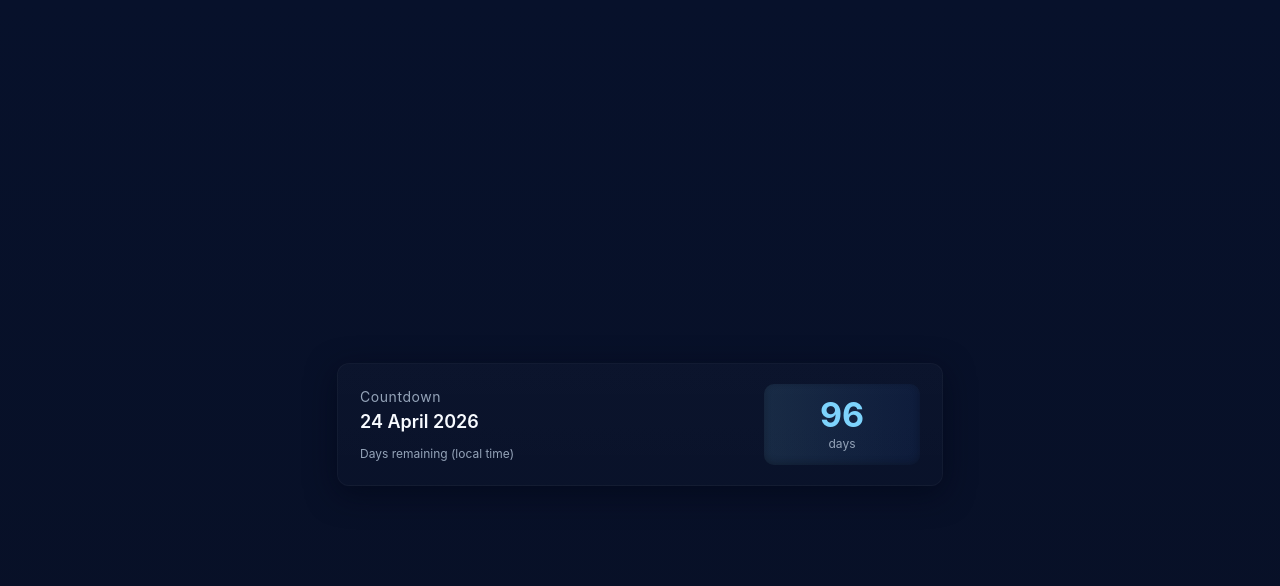
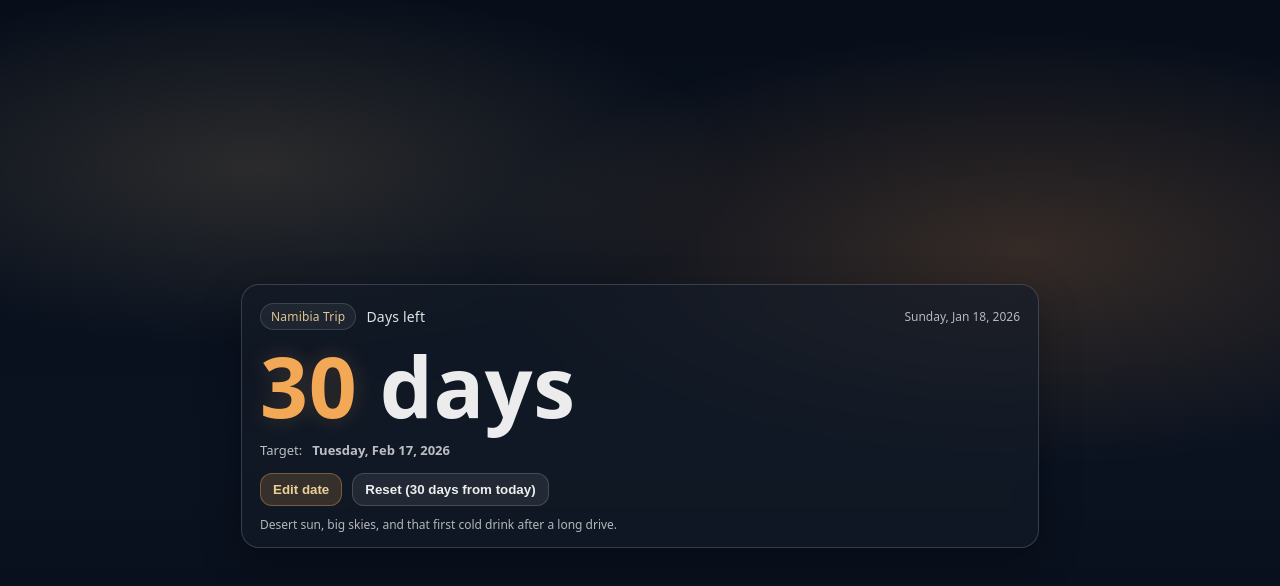
Before and after one commit to FGAdriaanse/Countdown-timer, a plain HTML site: page index.html in a window 1280 px wide. Drawn offline with Linux system fonts and the light colour scheme.

Commit message:
Update countdown page for Namibia trip

```diff
--- a/index.html
+++ b/index.html
@@ -2,157 +2,322 @@
 <html lang="en">
 <head>
   <meta charset="utf-8" />
-  <meta name="viewport" content="width=device-width,initial-scale=1" />
-  <title>Countdown to 24 April 2026</title>
+  <meta name="viewport" content="width=device-width, initial-scale=1" />
+  <title>Namibia Countdown</title>
   <style>
     :root {
-      --bg: #0f1724;
-      --card: #0b1220;
-      --accent: #7dd3fc;
-      --muted: #94a3b8;
-      --glass: rgba(255,255,255,0.04);
+      /* Namibia vibe: dunes + sunrise + deep sky */
+      --bg1: rgba(255, 164, 80, 0.18);
+      --bg2: rgba(255, 210, 140, 0.14);
+      --card: rgba(20, 28, 40, 0.65);
+      --border: rgba(255, 255, 255, 0.16);
+      --text: rgba(255, 255, 255, 0.92);
+      --muted: rgba(255, 255, 255, 0.72);
+      --accent: rgba(255, 176, 89, 0.95);
+      --accent2: rgba(255, 226, 163, 0.90);
+      --shadow: rgba(0, 0, 0, 0.28);
+      color-scheme: dark;
     }
-    html,body{height:100%}
+
     body {
       margin: 0;
-      font-family: Inter, system-ui, -apple-system, "Segoe UI", Roboto, "Helvetica Neue", Arial;
-      background: linear-gradient(180deg, #07112b 0%, #081026 100%);
-      color: #e6eef8;
+      min-height: 100vh;
+      display: grid;
+      place-items: center;
+      padding: 16px;
+      font-family: ui-sans-serif, system-ui, -apple-system, Segoe UI, Roboto, Arial, sans-serif;
+      color: var(--text);
+
+      /* “Namibia” background: dunes + sky gradient */
+      background:
+        radial-gradient(800px 300px at 20% 20%, var(--bg2), transparent 60%),
+        radial-gradient(900px 360px at 80% 30%, var(--bg1), transparent 60%),
+        linear-gradient(180deg, rgba(7, 14, 26, 1) 0%, rgba(10, 18, 32, 1) 55%, rgba(8, 13, 23, 1) 100%);
+    }
+
+    .card {
+      width: min(760px, 100%);
+      border: 1px solid var(--border);
+      border-radius: 18px;
+      padding: 18px 18px 14px;
+      background: var(--card);
+      box-shadow: 0 14px 40px var(--shadow);
+      backdrop-filter: blur(10px);
+    }
+
+    .top {
       display: flex;
+      justify-content: space-between;
+      gap: 12px;
       align-items: center;
-      justify-content: center;
-      padding: 24px;
-      -webkit-font-smoothing:antialiased;
-      -moz-osx-font-smoothing:grayscale;
+      flex-wrap: wrap;
     }
-    .widget {
-      width: min(560px, 96%);
-      background: linear-gradient(180deg, rgba(255,255,255,0.02), rgba(255,255,255,0.01));
-      border-radius: 12px;
-      padding: 20px 22px;
-      box-shadow: 0 8px 30px rgba(2,6,23,0.6);
+
+    .title {
       display: flex;
-      gap: 18px;
+      gap: 10px;
       align-items: center;
-      justify-content: space-between;
-      border: 1px solid rgba(255,255,255,0.03);
-      transition: transform .18s ease;
+      font-size: 14px;
+      letter-spacing: 0.2px;
+      opacity: 0.95;
     }
-    .widget:active { transform: scale(.997); }
-    .left {
-      display: flex;
-      flex-direction: column;
-      gap: 6px;
+
+    .badge {
+      font-size: 12px;
+      padding: 4px 10px;
+      border-radius: 999px;
+      border: 1px solid rgba(255,255,255,0.14);
+      background: rgba(255,255,255,0.06);
+      color: var(--accent2);
+      user-select: none;
     }
-    .title {
-      font-size: 14px;
-      color: var(--muted);
-      letter-spacing: .04em;
-    }
-    .target {
-      font-weight: 600;
-      font-size: 18px;
-      color: #f8fbff;
-    }
-    .days-pill {
-      background: linear-gradient(90deg, rgba(125,211,252,0.12), rgba(59,130,246,0.08));
-      padding: 14px 18px;
-      border-radius: 10px;
-      text-align: center;
-      min-width: 120px;
-      box-shadow: inset 0 -2px 6px rgba(8,12,20,0.35);
-    }
-    .days {
-      font-size: 34px;
-      font-weight: 700;
-      color: var(--accent);
-      line-height: 1;
-    }
-    .label {
+
+    .meta {
       font-size: 12px;
       color: var(--muted);
-      margin-top: 4px;
+      opacity: 0.95;
     }
-    @media (max-width:480px){
-      .widget{flex-direction:column;align-items:flex-start}
-      .days-pill{min-width:100%;display:flex;justify-content:space-between;align-items:center}
-      .days{font-size:28px}
+
+    .big {
+      margin-top: 12px;
+      display: grid;
+      gap: 10px;
     }
-    .tiny-note{
-      font-size:12px;color:var(--muted);margin-top:8px;
+
+    .days {
+      font-size: clamp(44px, 8vw, 84px);
+      font-weight: 800;
+      letter-spacing: 0.6px;
+      line-height: 1.05;
+      font-variant-numeric: tabular-nums;
+    }
+
+    .days .num {
+      color: var(--accent);
+      text-shadow: 0 0 22px rgba(255, 176, 89, 0.18);
+    }
+
+    .subtitle {
+      font-size: 13px;
+      color: var(--muted);
+      display: flex;
+      gap: 10px;
+      align-items: center;
+      flex-wrap: wrap;
+    }
+
+    .row {
+      margin-top: 14px;
+      display: flex;
+      gap: 10px;
+      align-items: center;
+      flex-wrap: wrap;
+    }
+
+    button {
+      border-radius: 12px;
+      border: 1px solid rgba(255,255,255,0.16);
+      padding: 8px 12px;
+      background: rgba(255,255,255,0.08);
+      color: var(--text);
+      cursor: pointer;
+      font-weight: 600;
+    }
+
+    button:hover { background: rgba(255,255,255,0.12); }
+
+    button.primary {
+      border-color: rgba(255, 176, 89, 0.35);
+      background: rgba(255, 176, 89, 0.16);
+      color: var(--accent2);
+    }
+
+    input[type="date"]{
+      border-radius: 12px;
+      border: 1px solid rgba(255,255,255,0.18);
+      padding: 8px 12px;
+      background: rgba(0,0,0,0.10);
+      color: var(--text);
+      outline: none;
+    }
+
+    .editPanel {
+      display: none;
+      margin-top: 10px;
+      padding-top: 10px;
+      border-top: 1px solid rgba(255,255,255,0.12);
+      gap: 10px;
+      align-items: center;
+      flex-wrap: wrap;
+    }
+
+    .hint {
+      font-size: 12px;
+      color: var(--muted);
+    }
+
+    .foot {
+      margin-top: 10px;
+      font-size: 12px;
+      color: var(--muted);
+      opacity: 0.95;
     }
   </style>
 </head>
+
 <body>
-  <main class="widget" role="region" aria-label="Countdown to 24 April 2026">
-    <div class="left">
-      <div class="title">Countdown</div>
-      <div class="target">24 April 2026</div>
-      <div class="tiny-note" id="status">Days remaining (local time)</div>
+  <div class="card">
+    <div class="top">
+      <div class="title">
+        <span class="badge">Namibia Trip</span>
+        <span id="headline">Countdown</span>
+      </div>
+      <div class="meta" id="today"></div>
     </div>
 
-    <div class="days-pill" aria-hidden="false">
-      <div>
-        <div id="days" class="days">—</div>
-        <div class="label" id="unit">days</div>
+    <div class="big">
+      <div class="days" id="daysDisplay">
+        <span class="num">--</span> days
       </div>
+      <div class="subtitle" id="subline">Target: <strong id="targetLabel">----</strong></div>
     </div>
-  </main>
+
+    <div class="row">
+      <button class="primary" id="editBtn">Edit date</button>
+      <button id="resetBtn">Reset (30 days from today)</button>
+      <span class="hint" id="status"></span>
+    </div>
+
+    <div class="editPanel" id="editPanel">
+      <input id="targetDate" type="date" />
+      <button class="primary" id="saveBtn">Save</button>
+      <button id="cancelBtn">Cancel</button>
+      <span class="hint">Tip: pick your flight arrival date.</span>
+    </div>
+
+    <div class="foot" id="footnote"></div>
+  </div>
 
   <script>
-    // Target date: 24 April 2026 at local 00:00
-    const target = new Date(2026, 3, 24, 0, 0, 0, 0); // month is 0-based: 3 = April
-    const daysEl = document.getElementById('days');
-    const statusEl = document.getElementById('status');
+    const $ = (id) => document.getElementById(id);
+    const KEY = "namibiaCountdownTargetDate"; // stored as YYYY-MM-DD
 
-    function computeDaysLeft(now) {
-      const msPerDay = 24 * 60 * 60 * 1000;
-      const diff = target.getTime() - now.getTime();
-      // Round up so partial days count as 1 day remaining
-      return Math.ceil(diff / msPerDay);
+    function formatPrettyDate(d) {
+      return d.toLocaleDateString(undefined, { year: "numeric", month: "short", day: "2-digit", weekday: "long" });
     }
+
+    function formatISODate(d) {
+      const y = d.getFullYear();
+      const m = String(d.getMonth() + 1).padStart(2, "0");
+      const day = String(d.getDate()).padStart(2, "0");
+      return `${y}-${m}-${day}`;
+    }
+
+    function startOfDay(d) {
+      const x = new Date(d);
+      x.setHours(0,0,0,0);
+      return x;
+    }
+
+    function addDays(d, days) {
+      const x = new Date(d);
+      x.setDate(x.getDate() + days);
+      return x;
+    }
+
+    function defaultTargetISO() {
+      // Default: 30 days from today (easy starter)
+      return formatISODate(addDays(new Date(), 30));
+    }
+
+    function readTargetISO() {
+      return localStorage.getItem(KEY) || defaultTargetISO();
+    }
+
+    function writeTargetISO(val) {
+      localStorage.setItem(KEY, val);
+    }
+
+    function setStatus(msg="") { $("status").textContent = msg; }
 
     function update() {
       const now = new Date();
-      const daysLeft = computeDaysLeft(now);
+      $("today").textContent = formatPrettyDate(now);
+
+      const iso = readTargetISO();
+      const target = startOfDay(new Date(iso + "T00:00:00"));
+      const today = startOfDay(now);
+
+      // Difference in full days
+      const diffMs = target.getTime() - today.getTime();
+      const daysLeft = Math.ceil(diffMs / (1000 * 60 * 60 * 24));
+
+      $("targetLabel").textContent = formatPrettyDate(target);
 
       if (daysLeft > 1) {
-        daysEl.textContent = daysLeft.toLocaleString();
-        document.getElementById('unit').textContent = 'days';
-        statusEl.textContent = 'Days remaining (local time)';
+        $("daysDisplay").innerHTML = `<span class="num">${daysLeft}</span> days`;
+        $("headline").textContent = "Days left";
+        $("footnote").textContent = "Desert sun, big skies, and that first cold drink after a long drive.";
       } else if (daysLeft === 1) {
-        daysEl.textContent = '1';
-        document.getElementById('unit').textContent = 'day';
-        statusEl.textContent = 'Tomorrow!';
+        $("daysDisplay").innerHTML = `<span class="num">1</span> day`;
+        $("headline").textContent = "Tomorrow";
+        $("footnote").textContent = "Pack the small things: chargers, sunglasses, and a good playlist.";
       } else if (daysLeft === 0) {
-        daysEl.textContent = '0';
-        document.getElementById('unit').textContent = 'days';
-        statusEl.textContent = "It's today 🎉";
+        $("daysDisplay").innerHTML = `<span class="num">0</span> days`;
+        $("headline").textContent = "Today";
+        $("footnote").textContent = "It’s go time. Enjoy Namibia.";
       } else {
-        // Event has passed
-        daysEl.textContent = Math.abs(daysLeft).toLocaleString();
-        document.getElementById('unit').textContent = 'days ago';
-        statusEl.textContent = 'Event has passed';
+        // Past date
+        const pastBy = Math.abs(daysLeft);
+        $("daysDisplay").innerHTML = `<span class="num">${pastBy}</span> days`;
+        $("headline").textContent = "Days since target";
+        $("footnote").textContent = "Want to set a new target date?";
       }
     }
 
-    // Initial render
+    // UI: edit panel
+    function openEdit() {
+      $("editPanel").style.display = "flex";
+      $("targetDate").value = readTargetISO();
+      setStatus("");
+    }
+    function closeEdit() {
+      $("editPanel").style.display = "none";
+    }
+
+    $("editBtn").addEventListener("click", () => {
+      if ($("editPanel").style.display === "flex") closeEdit();
+      else openEdit();
+    });
+
+    $("saveBtn").addEventListener("click", () => {
+      const val = $("targetDate").value;
+      if (!val) { setStatus("Pick a date first."); return; }
+      writeTargetISO(val);
+      closeEdit();
+      setStatus("Saved.");
+      update();
+      setTimeout(() => setStatus(""), 1200);
+    });
+
+    $("cancelBtn").addEventListener("click", () => {
+      closeEdit();
+      setStatus("");
+    });
+
+    $("resetBtn").addEventListener("click", () => {
+      const def = defaultTargetISO();
+      writeTargetISO(def);
+      if ($("editPanel").style.display === "flex") $("targetDate").value = def;
+      setStatus("Reset to 30 days from today.");
+      update();
+      setTimeout(() => setStatus(""), 1400);
+    });
+
+    // Run
     update();
-    // Update every minute to keep the number accurate across local midnight
+    // Update once per minute (days don’t need per-second updates)
     setInterval(update, 60 * 1000);
-
-    // Accessibility: expose plain text summary for screen readers
-    (function addAriaSummary(){
-      const region = document.querySelector('main[role="region"]');
-      function setAria(){
-        const d = daysEl.textContent;
-        const u = document.getElementById('unit').textContent;
-        region.setAttribute('aria-label', `Countdown: ${d} ${u} until 24 April 2026`);
-      }
-      const obs = new MutationObserver(setAria);
-      obs.observe(daysEl, { childList: true });
-      setAria();
-    })();
   </script>
 </body>
 </html>
```
